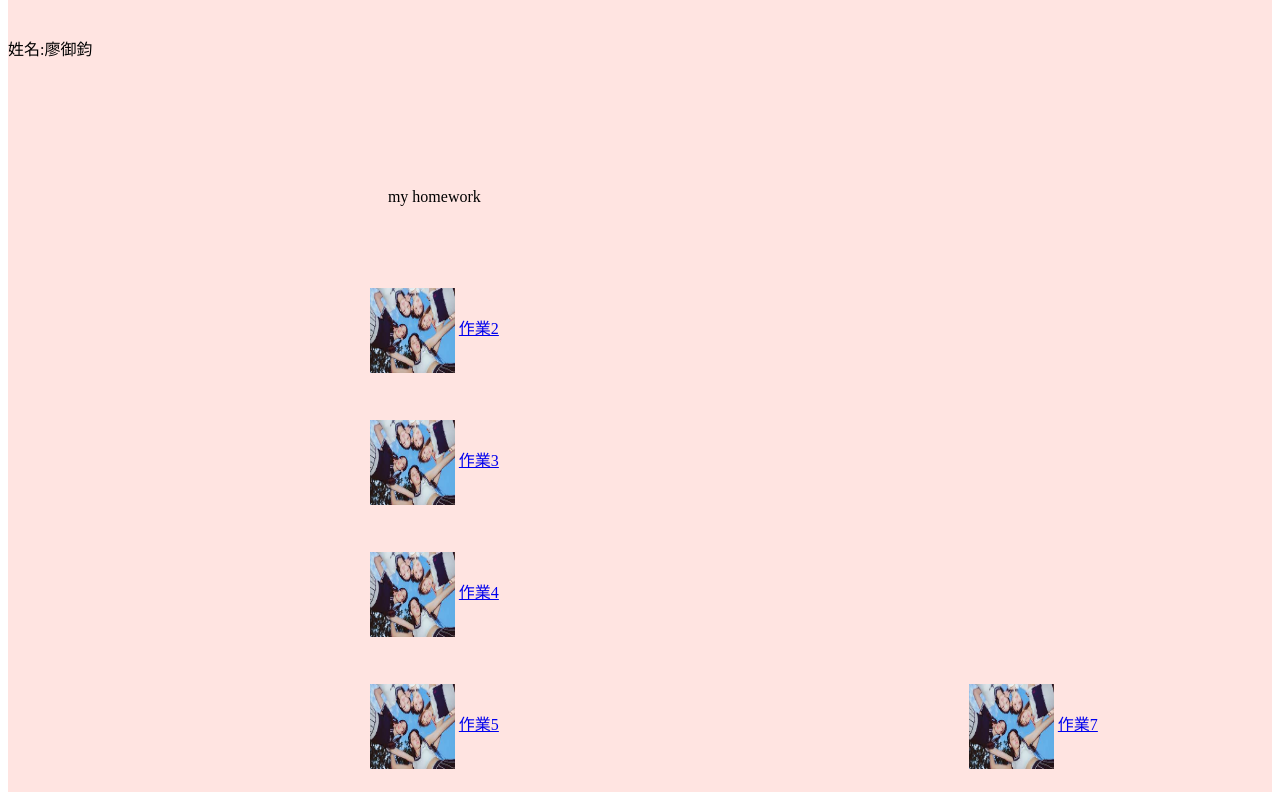
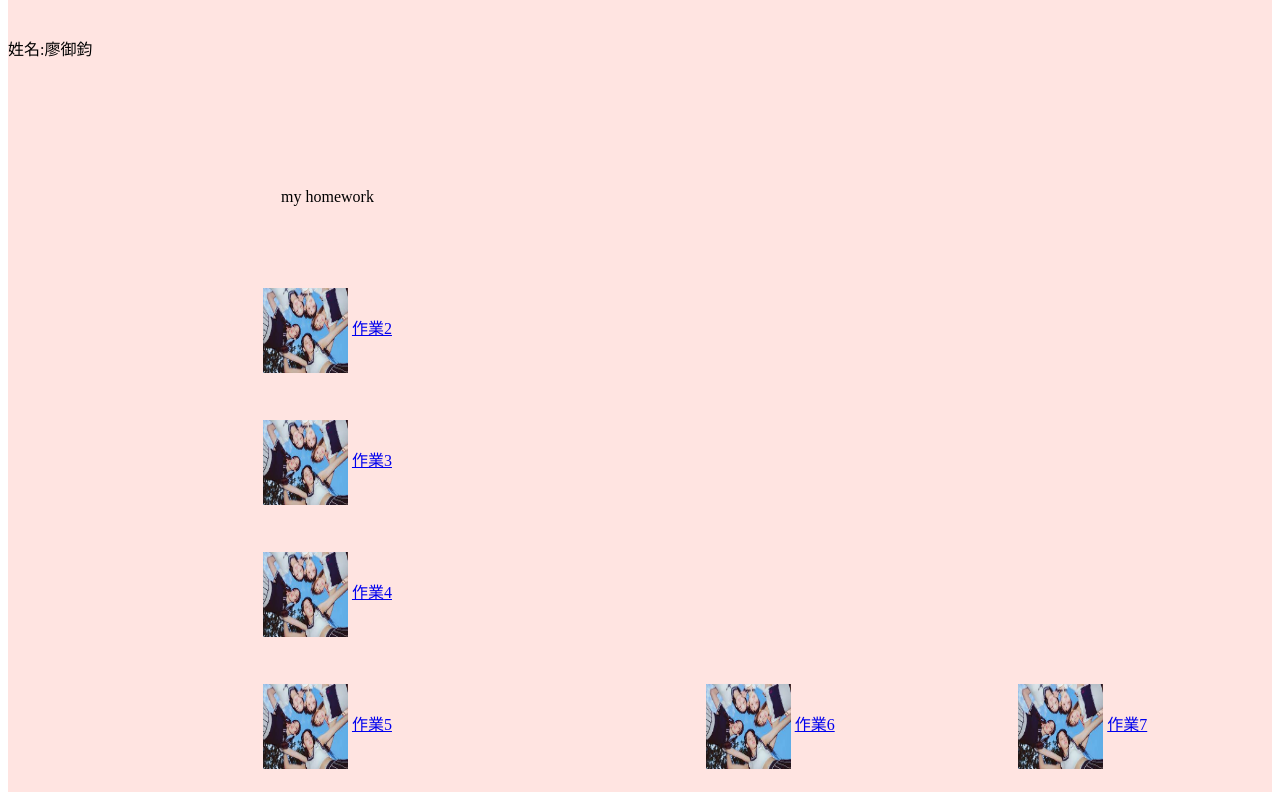
Before and after one commit to yuchunliao/yuchun, a plain HTML site: page index.html in a window 1280 px wide. Shown: the part 486-1286 px from the top of the page. Drawn offline with Linux system fonts and the light colour scheme.

Commit message:
Update index.html

```diff
--- a/index.html
+++ b/index.html
@@ -43,6 +43,10 @@
 					<img src="newjeans.jpg" width="85" height="85" align="center">
 					<a href='https://yuchunliao.github.io/yuchun/1026.html' >作業5</a><br>
 				</td>
+					<td width="600" align="center">
+					<img src="newjeans.jpg" width="85" height="85" align="center">
+					<a href='https://yuchunliao.github.io/yuchun/1026.html' >作業6</a><br>
+				</td>
 								<td width="600" align="center">
 					<img src="newjeans.jpg" width="85" height="85" align="center">
 					<a href='https://yuchunliao.github.io/yuchun/hw7.html' >作業7</a><br>
```
